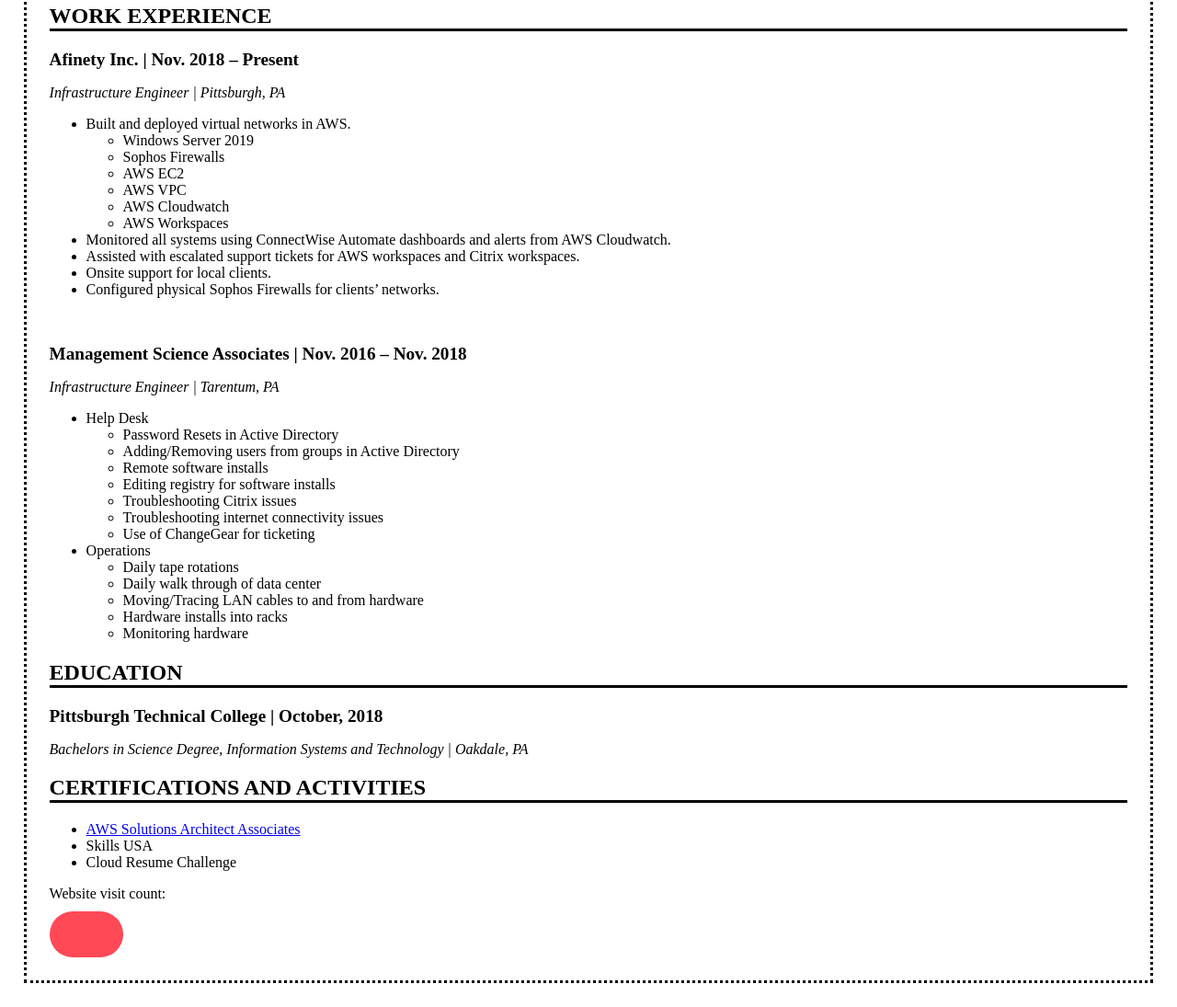
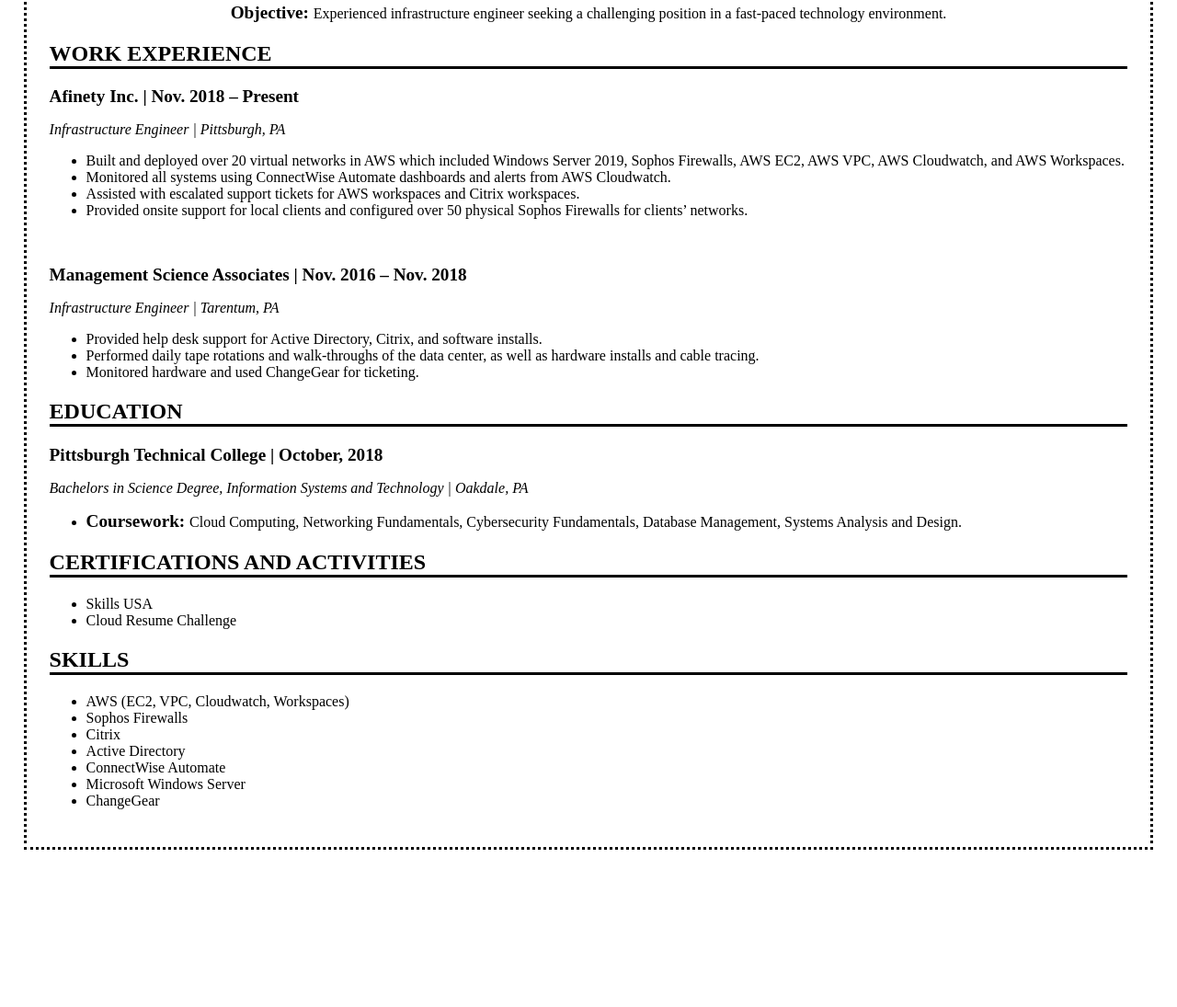
Before and after one commit to lostbow17/resume-frontend, a plain HTML site: page index.html in a window 1280 px wide. Shown: the part 253-1348 px from the top of the page at 92% size. After the commit the page ends 1202 px from the top, so only its background shows below. Drawn offline with Linux system fonts and the light colour scheme.

Commit message:
Add files via upload

```diff
--- a/index.html
+++ b/index.html
@@ -13,66 +13,55 @@
         <h3>corywade6817@gmail.com</h3>
         <h3>(724)-344-8512</h3>
     </div>
+    <div id="objective">
+        <p><strong>Objective: </strong>Experienced infrastructure engineer seeking a challenging position in a fast-paced technology environment.</p>
+    </div>
     <div id=experience>
         <h2>WORK EXPERIENCE</h2>
         <p><strong>Afinety Inc. | Nov. 2018 – Present</strong></p>
         <p><em>Infrastructure Engineer | Pittsburgh, PA</p></em>
         <ul>
-            <li>Built and deployed virtual networks in AWS.
-                <ul>
-                    <li>Windows Server 2019</li>
-                    <li>Sophos Firewalls</li>
-                    <li>AWS EC2</li>
-                    <li>AWS VPC</li>
-                    <li>AWS Cloudwatch</li>
-                    <li>AWS Workspaces</li>
-                </ul>
-            </li>
+            <li>Built and deployed over 20 virtual networks in AWS which included Windows Server 2019, Sophos Firewalls, AWS EC2, AWS VPC, AWS Cloudwatch, and AWS Workspaces.</li>
             <li>Monitored all systems using ConnectWise Automate dashboards and alerts from AWS Cloudwatch.</li>
             <li>Assisted with escalated support tickets for AWS workspaces and Citrix workspaces.</li>
-            <li>Onsite support for local clients.</li>
-            <li>Configured physical Sophos Firewalls for clients’ networks.</li>
+            <li>Provided onsite support for local clients and configured over 50 physical Sophos Firewalls for clients’ networks.</li>
         </ul>
         <br>
         <p><strong>Management Science Associates | Nov. 2016 – Nov. 2018</strong></p>
         <p><em>Infrastructure Engineer | Tarentum, PA</em></p>
         <ul>
-            <li>Help Desk
-                <ul>
-                    <li>Password Resets in Active Directory</li>
-                    <li>Adding/Removing users from groups in Active Directory</li>
-                    <li>Remote software installs</li>
-                    <li>Editing registry for software installs</li>
-                    <li>Troubleshooting Citrix issues</li>
-                    <li>Troubleshooting internet connectivity issues</li>
-                    <li>Use of ChangeGear for ticketing</li>
-                </ul>
-            </li>
-            <li>Operations
-                <ul>
-                    <li>Daily tape rotations</li>
-                    <li>Daily walk through of data center</li>
-                    <li>Moving/Tracing LAN cables to and from hardware</li>
-                    <li>Hardware installs into racks</li>
-                    <li>Monitoring hardware</li>
-                </ul>
-            </li>
+            <li>Provided help desk support for Active Directory, Citrix, and software installs.</li>
+            <li>Performed daily tape rotations and walk-throughs of the data center, as well as hardware installs and cable tracing.</li>
+            <li>Monitored hardware and used ChangeGear for ticketing.</li>
         </ul>
     </div>
     <div id="education">
         <h2>EDUCATION</h2>
         <p><strong>Pittsburgh Technical College | October, 2018</strong></p>
         <p><em>Bachelors in Science Degree, Information Systems and Technology | Oakdale, PA</em></p>
+        <ul>
+            <li><strong>Coursework: </strong>Cloud Computing, Networking Fundamentals, Cybersecurity Fundamentals, Database Management, Systems Analysis and Design.</li>
+        </ul>
     </div>
+
     <div id="certs">
         <h2>CERTIFICATIONS AND ACTIVITIES</h2>
         <ul>
-            <li><a href="https://www.credly.com/badges/24313a04-d411-4bfb-a7c9-9e620248aa50" target="_blank">AWS Solutions Architect Associates</a></li>
             <li>Skills USA</li>
             <li>Cloud Resume Challenge</li>
         </ul>
     </div>
-    <div>Website visit count:</div>
-    <div class="website-counter"></div>
+    <div id="skills">
+        <h2>SKILLS</h2>
+        <ul>
+            <li>AWS (EC2, VPC, Cloudwatch, Workspaces)</li>
+            <li>Sophos Firewalls</li>
+            <li>Citrix</li>
+            <li>Active Directory</li>
+            <li>ConnectWise Automate</li>
+            <li>Microsoft Windows Server</li>
+            <li>ChangeGear</li>
+        </ul>
+    </div>
 </body>
 </html>
--- a/style.css
+++ b/style.css
@@ -18,22 +18,6 @@ strong {
     font-size: larger;
 }
 
-
-.website-counter {
-  display: flex;
-  justify-content: center;
-  align-items: center;
-  flex-direction: column;
+#objective {
+    text-align: center;
 }
-
-/* Styles for website counter container */
-.website-counter {
-  background-color: #ff4957;
-  height: 50px;
-  width: 80px;
-  color: white;
-  border-radius: 30px;
-  font-weight: 700;
-  font-size: 25px;
-  margin-top: 10px;
-}
```
